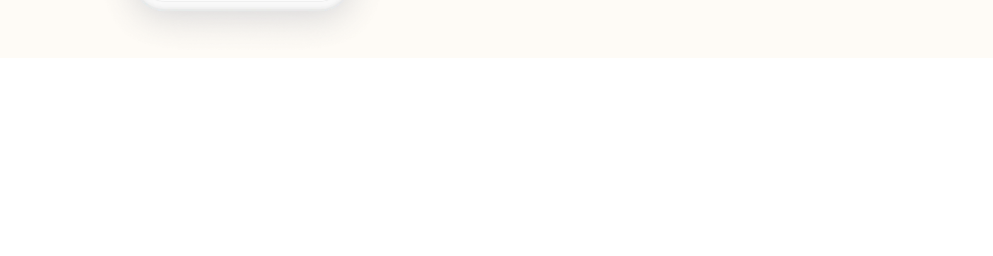
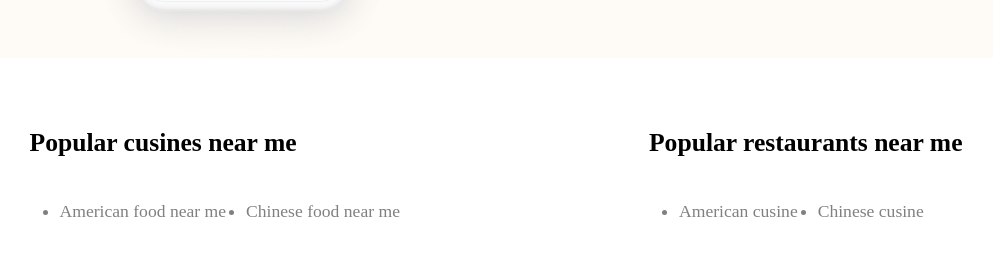
Before and after one commit to Pragna19/zomato-clone-by-Pragna, a plain HTML site: page LandingPage/index.html in a window 1280 px wide. Shown: the part 1274-1530 px from the top of the page, without its empty margins (144-1137 px from the left). Before the commit the page ends 1332 px from the top, so only its background shows below. Drawn offline with Linux system fonts and the light colour scheme.

Commit message:
option sectio complete

```diff
--- a/LandingPage/assets/styles/styles.css
+++ b/LandingPage/assets/styles/styles.css
@@ -232,3 +232,40 @@ section.app div.form div.download div img{
     display: inline-block;
     margin: 5px 5px;
 }
+
+/*section options*/
+
+section.options{
+    min-height: 60vh;
+}
+
+section.options div.container{
+    width: 90%;
+    margin: 30px auto;
+}
+
+section.options div.container h2{
+    font-size: 2rem;
+}
+
+section.options div.container h2{
+    font-size: 1.6rem;
+}
+
+section.options div.container div{
+    margin-top: 40px;
+}
+
+section.options div.container div ul{
+    margin-top: 20px;
+    padding: 20px;
+    display: flex;
+    flex-wrap: wrap;
+}
+
+section.options div.container div ul li {
+    margin: 3px 10px;
+    color: gray;
+    font-size: 1.1rem;
+    font-weight: 100;
+}
--- a/LandingPage/index.html
+++ b/LandingPage/index.html
@@ -78,6 +78,32 @@
             </div>
         </div>
     </section>
+    <section class="options">
+        <div class="container">
+                <div>
+                    <h2>Popular cusines near me</h2>
+                    <ul>
+                        <li>
+                            <a href="#">American food near me</a>
+                        </li>
+                        <li>
+                            <a href="#">Chinese food near me</a>
+                        </li>
+                    </ul>
+                </div>
+                <div>
+                    <h2>Popular restaurants near me</h2>
+                    <ul>
+                        <li>
+                            <a href="#">American cusine</a>
+                        </li>
+                        <li>
+                            <a href="#">Chinese cusine</a>
+                        </li>
+                    </ul>
+                </div>
+        </div>
+    </section>
 </body>
 
 </html>
```
